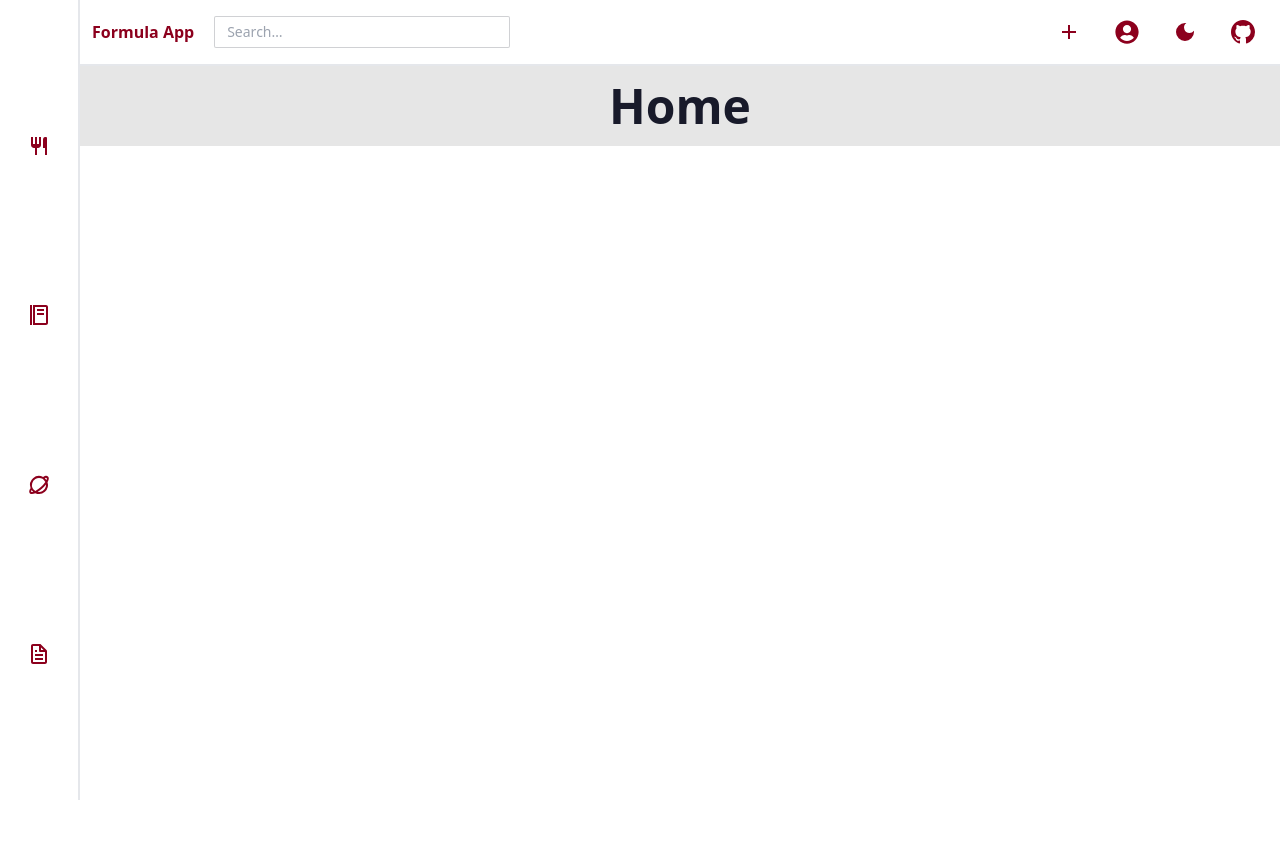
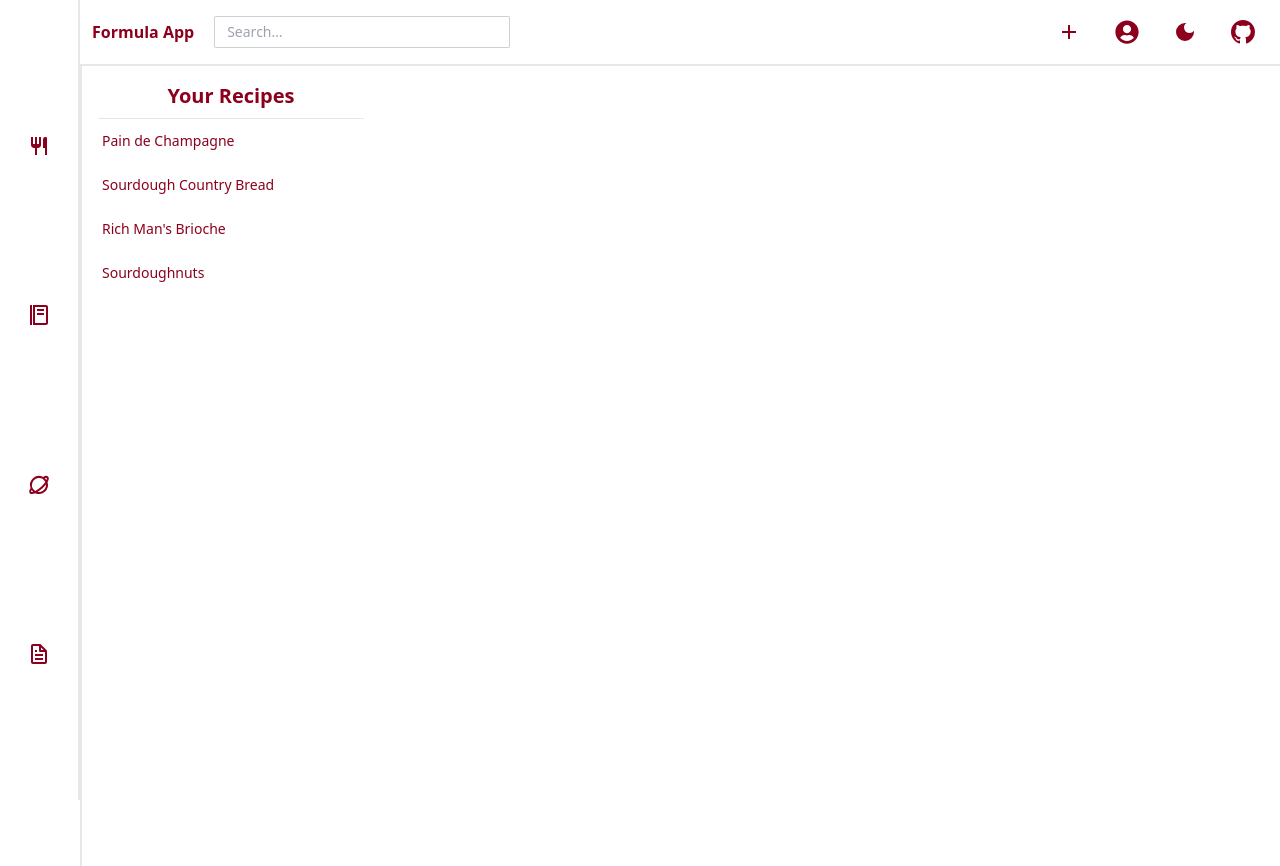
Before and after one commit to scottross123/dough-formula-builder, a React (Vite) app: page / in a window 1280 px wide. Before the commit the page ends 800 px from the top, so only its background shows below. Built offline with nearby package versions, Linux system fonts and the light colour scheme; data requests are answered from the project's data file.

Commit message:
added rtk query

```diff
--- /dev/null
+++ b/db/db.json
@@ -0,0 +1,248 @@
+{
+  "recipes": [
+    {
+      "id": "bread1",
+      "title": "Pain de Champagne",
+      "description": "French style country boule made with bread flour0.",
+      "image": "bread",
+      "author": "Ruby the Baker",
+      "yields": {
+        "unitWeight": 1000,
+        "unitQuantity": 2,
+        "wasteFactor": 0
+      },
+      "process": {
+        "mix": {
+          "method": "improved"
+        },
+        "ddt": 75,
+        "bulkFermentationTime": 120,
+        "preshape": {
+          "time": 15,
+          "shape": "ball"
+        },
+        "finalProof": {
+          "time": 75,
+          "temp": 75
+        },
+        "shape": "boule",
+        "bake": [
+          {
+            "id": "",
+            "time": 45,
+            "temp": 450
+          }
+        ]
+      },
+      "formula": {
+        "flours": [
+          {
+            "id": "",
+            "name": "Bread Flour",
+            "ratio": 1
+          }
+        ],
+        "ingredients": [
+          {
+            "id": "",
+            "name": "Water",
+            "ratio": 0.75
+          },
+          {
+            "id": "",
+            "name": "Salt",
+            "ratio": 0.018
+          },
+          {
+            "id": "",
+            "name": "Instant Yeast",
+            "ratio": 0.01
+          }
+        ]
+      }
+    },
+    {
+      "id": "bread2",
+      "title": "Sourdough Country Bread",
+      "description": "A San Francisco style sourdough bread made with stiff levain and bread flour0.",
+      "image": "sourdough",
+      "author": "Chad",
+      "yields": {
+        "unitWeight": 950,
+        "unitQuantity": 3,
+        "wasteFactor": 0.02
+      },
+      "process": {
+        "mix": {
+          "method": "improved"
+        },
+        "ddt": 78,
+        "bulkFermentationTime": 240,
+        "preshape": {
+          "time": 30,
+          "shape": "ball"
+        },
+        "finalProof": {
+          "time": 120,
+          "temp": 75
+        },
+        "shape": "batard",
+        "bake": [
+          {
+            "id": "",
+            "time": 15,
+            "temp": 475
+          },
+          {
+            "id": "",
+            "time": 30,
+            "temp": 450
+          }
+        ]
+      },
+      "formula": {
+        "flours": [
+          {
+            "id": "",
+            "name": "Bread Flour",
+            "ratio": 1
+          }
+        ],
+        "ingredients": [
+          {
+            "id": "",
+            "name": "Water",
+            "ratio": 0.8
+          },
+          {
+            "id": "",
+            "name": "Salt",
+            "ratio": 0.2
+          }
+        ]
+      },
+      "preferments": [
+        {
+          "id": "",
+          "name": "Stiff Levain",
+          "prefermentedFlourRatio": 0.1,
+          "fermentation": {
+            "time": 720,
+            "temperature": 70
+          },
+          "formula": {
+            "flours": [
+              {
+                "id": "",
+                "name": "Bread Flour",
+                "ratio": 1
+              }
+            ],
+            "ingredients": [
+              {
+                "id": "",
+                "name": "Water",
+                "ratio": 0.65
+              },
+              {
+                "id": "",
+                "name": "Starter",
+                "ratio": 0.2
+              }
+            ]
+          }
+        }
+      ]
+    },
+    {
+      "id": "bread3",
+      "title": "Rich Man's Brioche",
+      "description": "A French bread and Viennoiserie made with a high proportion of egg and butter0.",
+      "author": "Osono",
+      "image": "brioche",
+      "yields": {
+        "unitWeight": 800,
+        "unitQuantity": 4,
+        "wasteFactor": 0.02
+      },
+      "process": {
+        "mix": {
+          "method": "intensive",
+          "notes": "Add butter once gluten has been moderately developed0."
+        },
+        "ddt": 70,
+        "bulkFermentationTime": 60,
+        "preshape": {
+          "time": 15,
+          "shape": "ball"
+        },
+        "finalProof": {
+          "time": 90,
+          "temp": 80
+        },
+        "shape": "pan",
+        "bake": [
+          {
+            "id": "",
+            "time": 40,
+            "temp": 380
+          }
+        ]
+      },
+      "formula": {
+        "flours": [
+          {
+            "id": "",
+            "name": "Bread Flour",
+            "ratio": 1
+          }
+        ],
+        "ingredients": [
+          {
+            "id": "",
+            "name": "Egg",
+            "ratio": 0.6
+          },
+          {
+            "id": "",
+            "name": "Butter",
+            "ratio": 0.6
+          },
+          {
+            "id": "",
+            "name": "Sugar",
+            "ratio": 0.2
+          },
+          {
+            "id": "",
+            "name": "Milk",
+            "ratio": 0.1
+          },
+          {
+            "id": "",
+            "name": "Osmotolerant Instant Yeast",
+            "ratio": 0.012
+          }
+        ]
+      }
+    },
+    {
+      "id": "someBread",
+      "title": "Sourdoughnuts",
+      "description": "Naturally leavened doughnuts fermented using a sweet starter and no commercial yeast. Filled with pastry cream and tossed in cinnamon sugar after frying",
+      "image": "url-to-donuts",
+      "yields": {
+        "unitWeight": 65,
+        "unitQuantity": 24,
+        "wasteFactor": 0.02
+      },
+      "process": {},
+      "formula": {
+
+      },
+      "preferments": {
+
+      }
+    }
+  ]
+}
--- a/src/App.tsx
+++ b/src/App.tsx
@@ -1,10 +1,12 @@
 import AppRoutes from "./routes/AppRoutes";
 import Layout from "./components/Layout/Layout";
+import {useGetRecipesQuery} from "./api/apiSlice";
+import Sidebar from "./components/Sidebar";
 
 const App = () => {
   return (
     <Layout>
-        <AppRoutes />
+        <Sidebar />
     </Layout>
   );
 }
--- /dev/null
+++ b/src/api/apiSlice.ts
@@ -0,0 +1,17 @@
+import { createApi, fetchBaseQuery } from "@reduxjs/toolkit/query/react";
+import {EndpointBuilder} from "@reduxjs/toolkit/dist/query/endpointDefinitions";
+import { Recipe } from "../features/recipe/state/recipesSlice";
+
+export const apiSlice = createApi({
+    reducerPath: 'recipes',
+    baseQuery: fetchBaseQuery({
+        baseUrl: 'http://localhost:3000',
+    }),
+    endpoints: (builder) => ({
+        getRecipes: builder.query<Recipe[], void>({
+            query: () => '/recipes'
+        })
+    })
+})
+
+export const { useGetRecipesQuery } = apiSlice;
--- /dev/null
+++ b/src/components/Loading/Loading.tsx
@@ -0,0 +1,9 @@
+const Loading = () => {
+    return (
+        <div>
+            loading.......
+        </div>
+    );
+}
+
+export default Loading;
--- a/src/components/Navbar/Navbar.tsx
+++ b/src/components/Navbar/Navbar.tsx
@@ -4,14 +4,14 @@ import {useAppSelector} from "../../store/hooks";
 import {selectRecipes} from "../../features/recipe/state/recipesSelectors";
 
 const Navbar = () => {
-    const { id: currentRecipeId } = useAppSelector(selectRecipes)[0]; // eventually recipe currently ebing eddited will persist, for now goes to firce in array
+   //const { id: currentRecipeId } = useAppSelector(selectRecipes)[0]; // eventually recipe currently ebing eddited will persist, for now goes to firce in array
 
     const navItems = [
         {
             key: "recipes",
             icon: <BiRestaurant color="#8C001D" fontSize="1.5rem" />,
             text: "Recipes",
-            link: `recipes/${currentRecipeId}`,
+            link: `recipes`, //${currentRecipeId}
         },
         {
             key: "starters",
--- a/src/components/Sidebar/Sidebar.tsx
+++ b/src/components/Sidebar/Sidebar.tsx
@@ -1,9 +1,20 @@
 import SidebarItem from "./SidebarItem";
 import {useAppSelector} from "../../store/hooks";
 import {selectRecipes} from "../../features/recipe/state/recipesSelectors";
+import { useGetRecipesQuery } from "../../api/apiSlice";
+import Loading from "../Loading/Loading";
 
 const Sidebar = () => {
-    const recipes = useAppSelector(selectRecipes);
+    const { isLoading, isError, error, data: recipes } = useGetRecipesQuery();
+
+    if (isLoading) {
+        return <Loading/>;
+    }
+
+    if (isError) {
+        console.log(error);
+        return <div>something went wrong</div>;
+    }
 
     return (
         <aside className="drawer-side h-screen top-0 right-0 sticky overflow-y-hidden w-1/4 flex flex-col p-4 border-l-2
@@ -11,7 +22,7 @@ const Sidebar = () => {
             <h1 className="mb-2 text-center font-bold text-red text-xl">Your Recipes</h1>
             <hr />
             <div className="flex flex-col ">
-                { recipes.map(({ id, title, description }) =>
+                { recipes?.map(({ id, title, description }) =>
                     <SidebarItem key={id} title={title} description={description} link={id} />
                 )}
             </div>
--- a/src/features/recipe/pages/RecipePage.tsx
+++ b/src/features/recipe/pages/RecipePage.tsx
@@ -4,9 +4,9 @@ import EditRecipe from "../components/EditRecipe/EditRecipe";
 const RecipePage = () => {
     return (
         <div className="flex">
-            <main className="page">
+            {/*<main className="page">
                 <EditRecipe />
-            </main>
+            </main> */}
             <Sidebar />
         </div>
     )
--- a/src/features/recipe/state/recipesSlice.ts
+++ b/src/features/recipe/state/recipesSlice.ts
@@ -119,8 +119,7 @@ const recipesSlice = createSlice({
             const { recipe } = action.payload;
             state.push(recipe);
         }
-        // TO-DO: separate recipes and recipe being edited in to separate states. move update ratios/names
-        // reducers into local state, which then updates global recipes state once user is done editing.
+        // TODO separate recipes and recipe being edited in to separate states. move update ratios/names reducers into local state, which then updates global recipes state once user is done editing.
     }
 });
 
--- a/src/store/store.ts
+++ b/src/store/store.ts
@@ -1,9 +1,14 @@
 import { configureStore } from '@reduxjs/toolkit';
 import recipesReducer from '../features/recipe/state/recipesSlice';
+import {apiSlice} from "../api/apiSlice";
 
 export const store = configureStore({
     reducer: {
-        recipes: recipesReducer,
+        recipe: recipesReducer,
+        [apiSlice.reducerPath]: apiSlice.reducer
+    },
+    middleware: (getDefaultMiddleware) => {
+        return getDefaultMiddleware().concat(apiSlice.middleware)
     }
 })
 
--- /dev/null
+++ b/src/utils/testUtils.tsx
@@ -0,0 +1,34 @@
+import React, { PropsWithChildren } from 'react'
+import { render } from '@testing-library/react'
+import type { RenderOptions } from '@testing-library/react'
+import { configureStore } from '@reduxjs/toolkit'
+import type { PreloadedState } from '@reduxjs/toolkit'
+import { Provider } from 'react-redux'
+
+import type { AppStore, RootState } from '../app/store'
+// As a basic setup, import your same slice reducers
+import recipesReducer from '../features/recipe/state/recipesSlice';
+
+// This type interface extends the default options for render from RTL, as well
+// as allows the user to specify other things such as initialState, store.
+interface ExtendedRenderOptions extends Omit<RenderOptions, 'queries'> {
+    preloadedState?: PreloadedState<RootState>
+    store?: AppStore
+}
+
+export function renderWithProviders(
+    ui: React.ReactElement,
+    {
+        preloadedState = {},
+        // Automatically create a store instance if no store was passed in
+        store = configureStore({ reducer: { user: recipesReducer }, preloadedState }),
+        ...renderOptions
+    }: ExtendedRenderOptions = {}
+) {
+    function Wrapper({ children }: PropsWithChildren<{}>): JSX.Element {
+        return <Provider store={store}>{children}</Provider>
+    }
+
+    // Return an object with the store and all of RTL's query functions
+    return { store, ...render(ui, { wrapper: Wrapper, ...renderOptions }) }
+}
```
Also changed, not shown: db/recipe.json (added, +22 -0 lines), src/features/recipe/types/index.ts (added), 1 other file (tests, documents, lock files or other folders).
